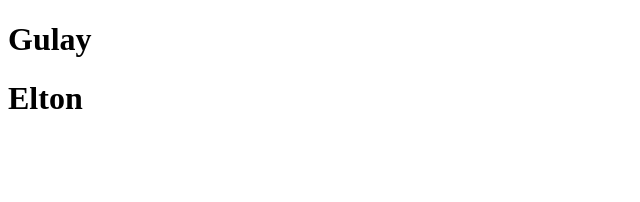
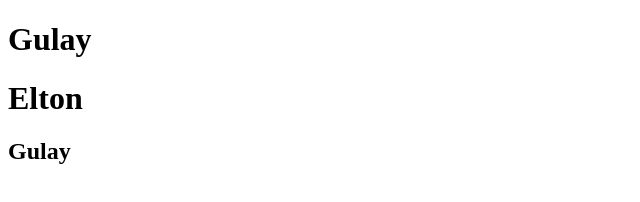
Before and after one commit to GulayAliyeva/config1, a plain HTML site: page index.html in a window 1280 px wide. Shown: the whole page, without its empty margins (0-640 px from the left). Drawn offline with Linux system fonts and the light colour scheme.

Commit message:
GulayAliyeva

```diff
--- a/index.html
+++ b/index.html
@@ -8,5 +8,6 @@
   <body>
     <h1>Gulay</h1>
     <h1>Elton</h1>
+    <h2>Gulay</h2>
   </body>
 </html>
```
